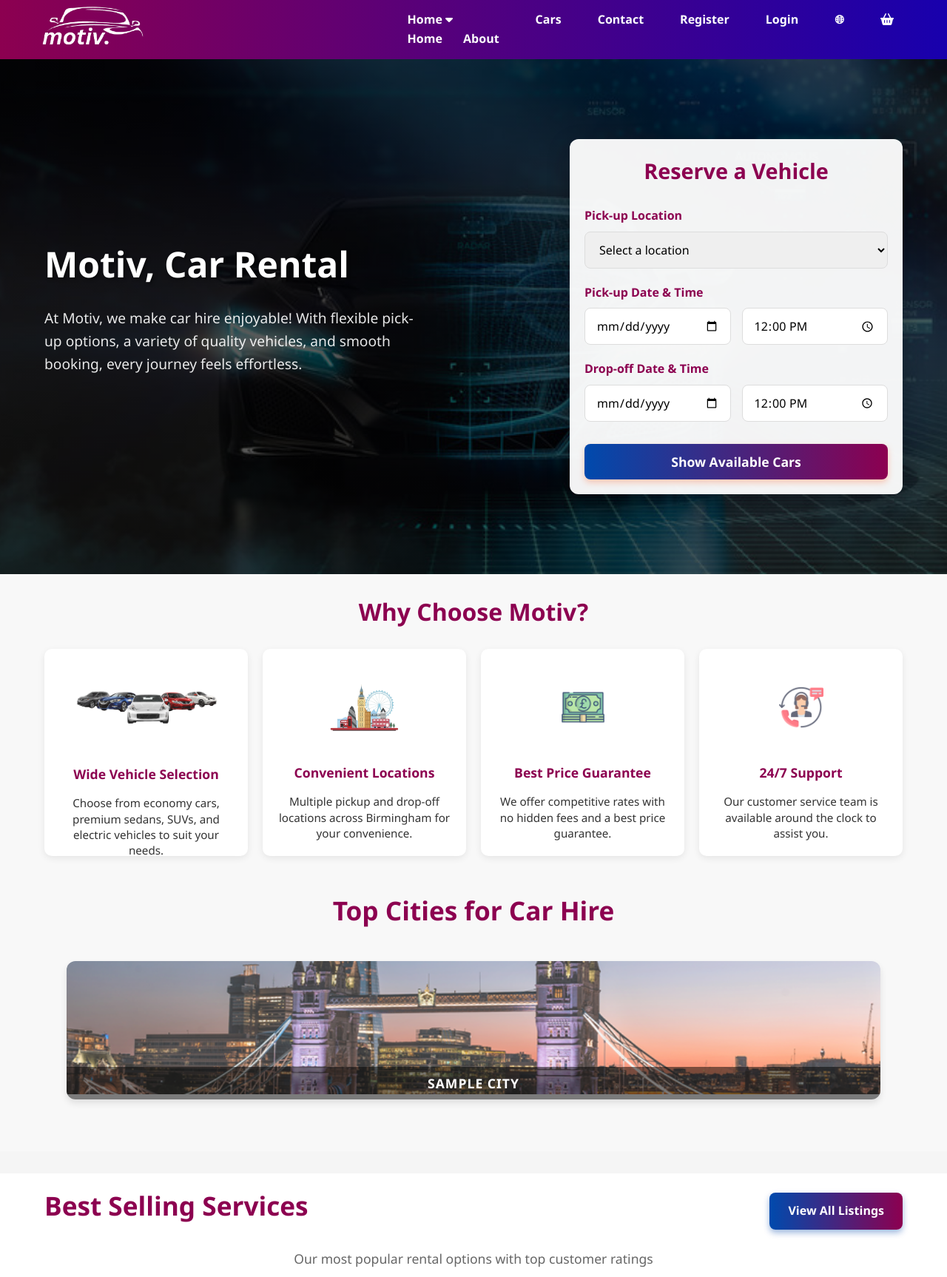
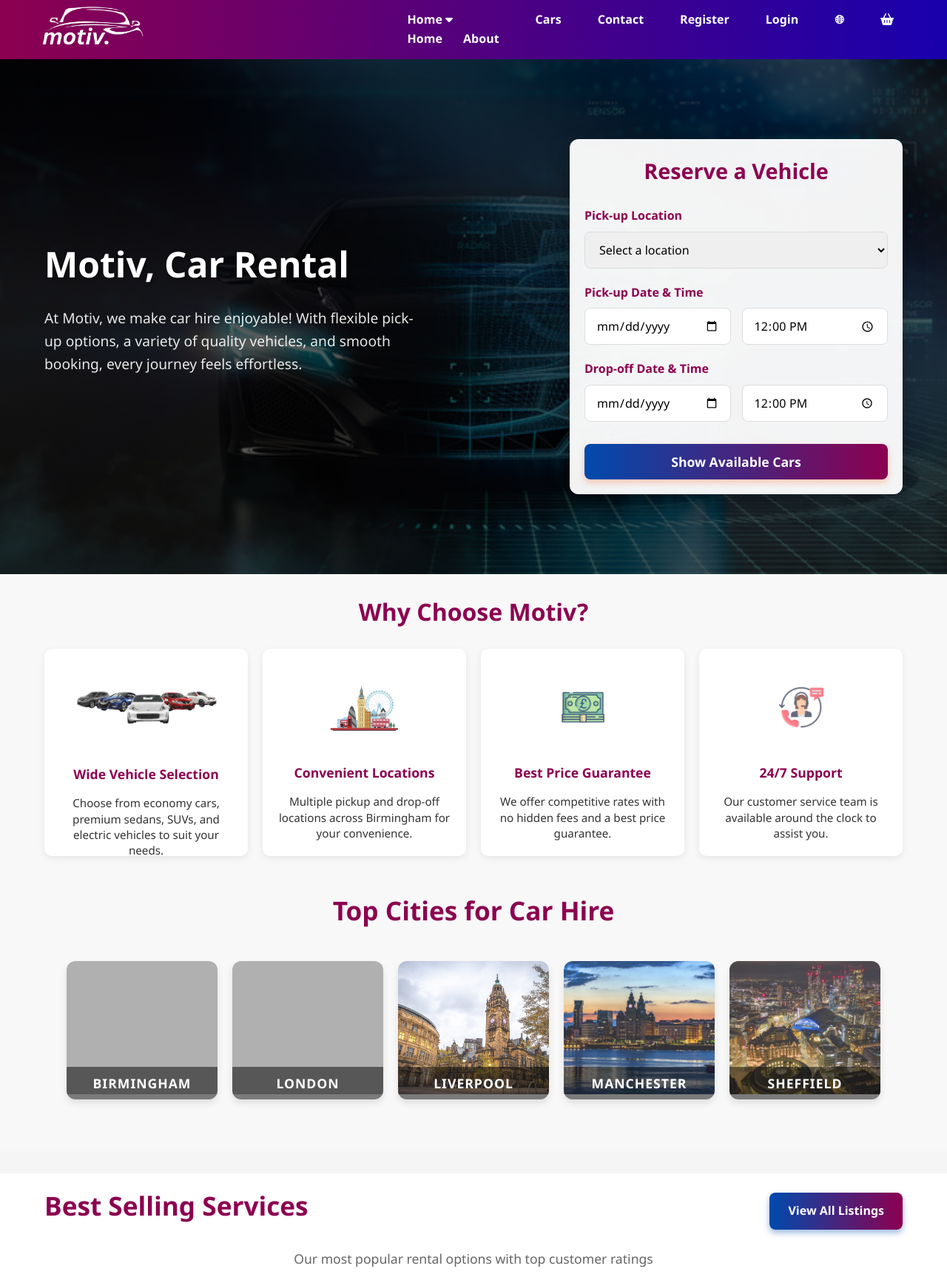
Before and after one commit to WillG06/Group1_Motiv., a PHP site: the page made by Landing page/landing.php in a window 1280 px wide. Shown: the top 1726 px of the page at 74% size. Run offline with PHP 8.4, Linux system fonts and the light colour scheme; tables that the repository leaves empty or names only in its code hold one stand-in row (values such as "Sample post"); a stand-in replaces the project's code that opens the database connection; grey boxes are pictures that could not be loaded.

Commit message:
Update landing.php

```diff
--- a/Landing page/landing.php
+++ b/Landing page/landing.php
@@ -558,62 +558,30 @@ if ($_SERVER['REQUEST_METHOD'] === 'POST' && isset($_POST['search_cars'])) {
 
     <div class="city-grid">
         <?php
-        $topCitiesQuery = $conn->query("
-            SELECT c.city_id, c.city_name, c.region
-            FROM cities c
-            ORDER BY c.city_name
-            LIMIT 5
-        ");
+        $cities = [
+            ['name' => 'Birmingham', 'image' => 'city1.jpg'],
+            ['name' => 'London', 'image' => 'city2.png'],
+            ['name' => 'Liverpool', 'image' => 'city3.jpeg'],
+            ['name' => 'Manchester', 'image' => 'city4.jpg'],
+            ['name' => 'Sheffield', 'image' => 'city5.jpg']
+        ];
 
-        $extensions = ['png', 'jpg', 'jpeg'];
+        foreach ($cities as $city) {
+            $imagePath = $city['image'];
 
-        if ($topCitiesQuery->num_rows > 0) {
-            while ($city = $topCitiesQuery->fetch_assoc()) {
+            if (!file_exists($imagePath)) {
+                $imagePath = 'city_default.jpg';
+            }
 
-                $imagePath = 'city_default.jpg';
-                $baseName = 'city' . $city['city_id'];
-
-                foreach ($extensions as $ext) {
-                    $candidate = $baseName . '.' . $ext;
-                    if (file_exists($candidate)) {
-                        $imagePath = $candidate;
-                        break;
-                    }
-                }
-
-                echo '
-                <div class="city-card">
-                    <img src="' . $imagePath . '" alt="' . htmlspecialchars($city['city_name']) . '">
-                    <div class="city-name">' . htmlspecialchars($city['city_name']) . '</div>
-                </div>';
-            }
-        } else {
-            $defaultCities = ['London', 'Birmingham', 'Sheffield', 'Liverpool', 'Manchester'];
-
-            foreach ($defaultCities as $index => $cityName) {
-
-                $imagePath = 'city_default.jpg';
-                $baseName = 'city' . ($index + 1);
-
-                foreach ($extensions as $ext) {
-                    $candidate = $baseName . '.' . $ext;
-                    if (file_exists($candidate)) {
-                        $imagePath = $candidate;
-                        break;
-                    }
-                }
-
-                echo '
-                <div class="city-card">
-                    <img src="' . $imagePath . '" alt="' . $cityName . '">
-                    <div class="city-name">' . $cityName . '</div>
-                </div>';
-            }
+            echo '
+            <div class="city-card">
+                <img src="' . $imagePath . '" alt="' . $city['name'] . '">
+                <div class="city-name">' . $city['name'] . '</div>
+            </div>';
         }
         ?>
     </div>
 </section>
-
 
 <section class="best-selling-section">
     <div class="container">
```
